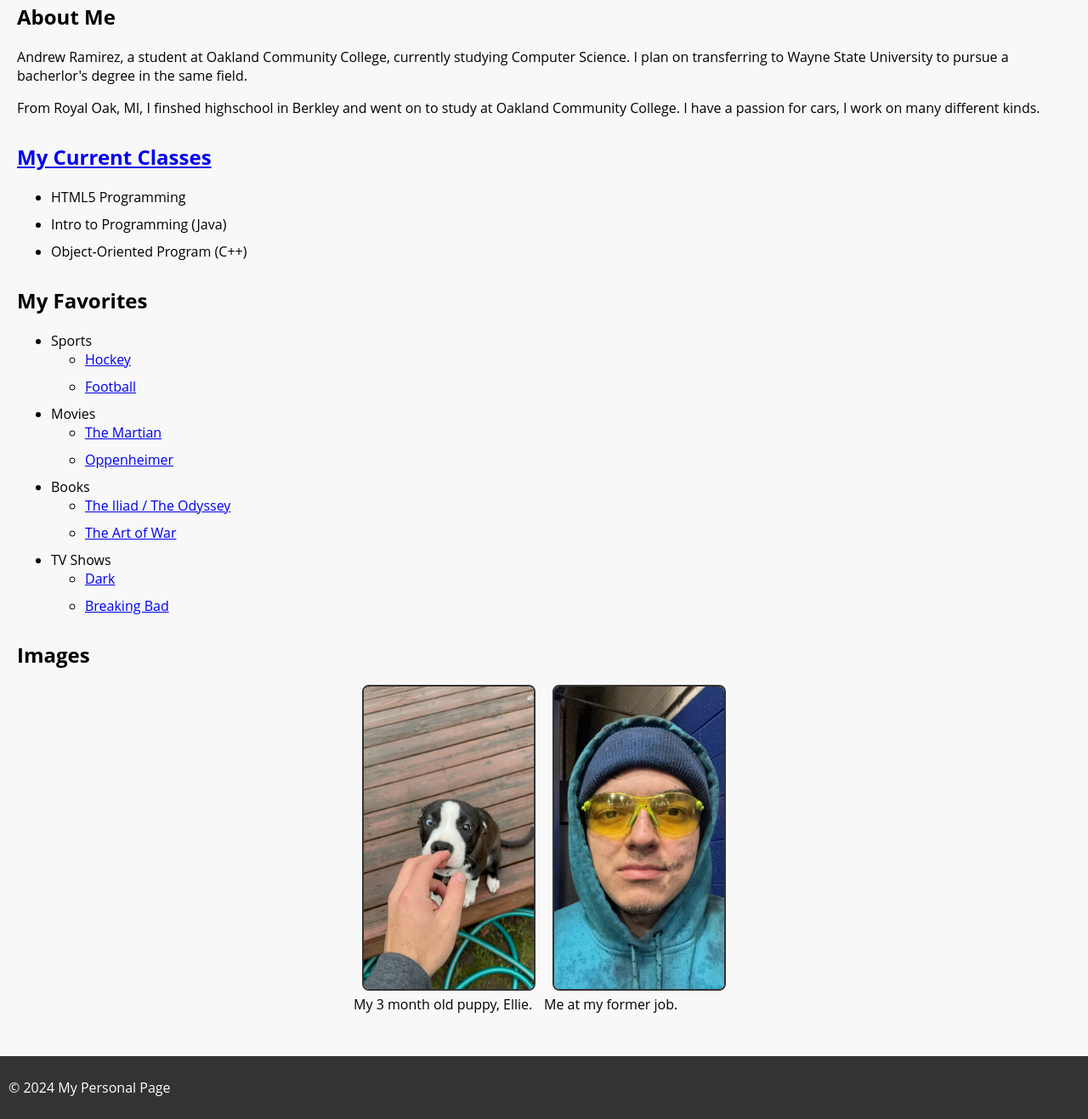
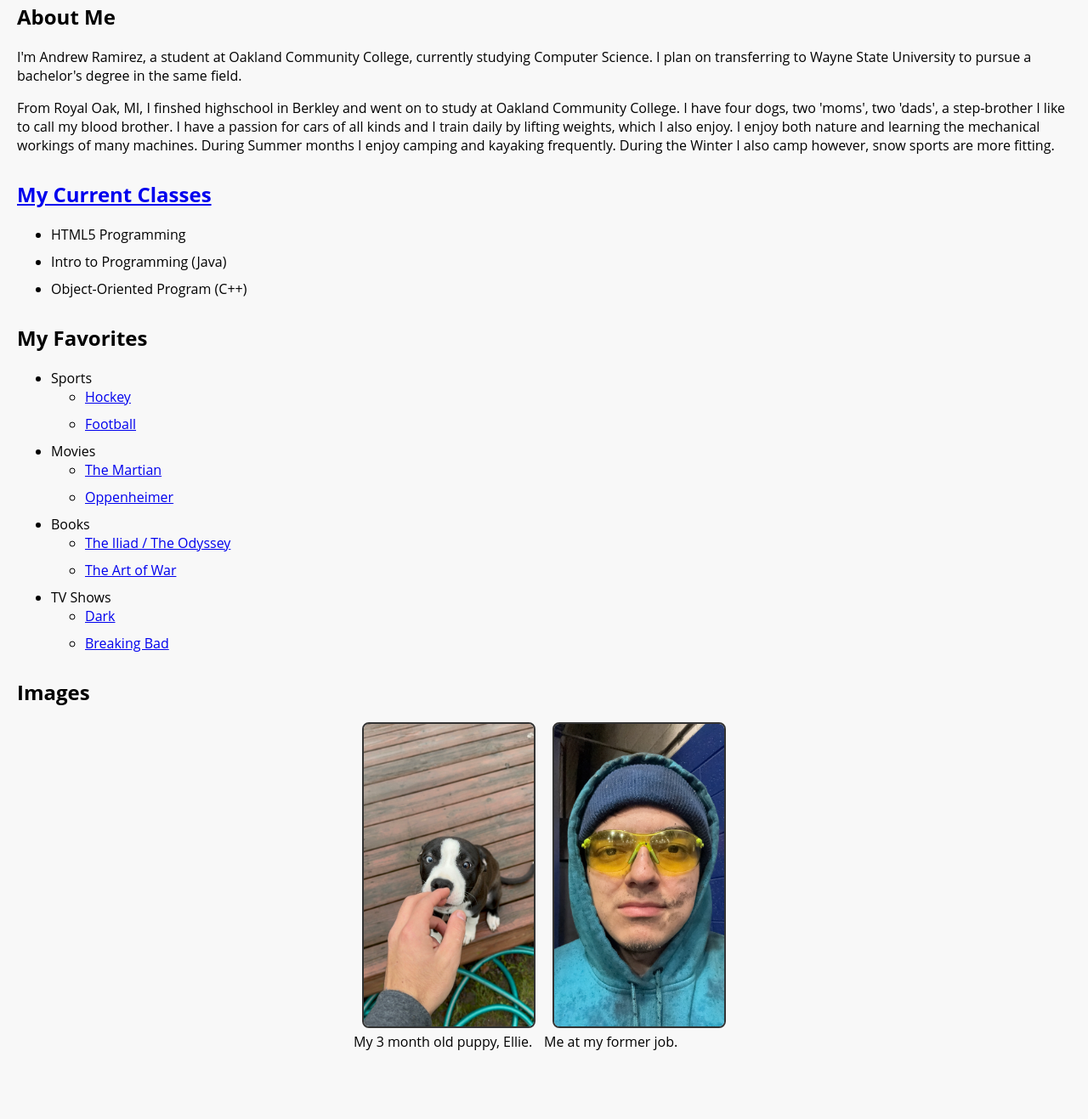
Before and after one commit to gayhoodnews/gayhoodnews.io, a plain HTML site: page index.html in a window 1280 px wide. Shown: the part 203-1520 px from the top of the page at 85% size. After the commit the page ends 1490 px from the top, so only its background shows below. Drawn offline with Linux system fonts and the light colour scheme.

Commit message:
Update index.html

```diff
--- a/index.html
+++ b/index.html
@@ -19,10 +19,15 @@
     <main>
         <section>
             <h2>About Me</h2>
-            <p> Andrew Ramirez, a student at Oakland Community College, currently studying Computer Science. I plan
-                on transferring to Wayne State University to pursue a bacherlor's degree in the same field.
+            <p> I'm Andrew Ramirez, a student at Oakland Community College, currently studying Computer Science.
+                I plan on transferring to Wayne State University to pursue a bachelor's degree in the same field.
             <p>From Royal Oak, MI, I finshed highschool in Berkley and went on to study at Oakland Community College.
-                I have a passion for cars, I work on many different kinds.
+                I have four dogs, two 'moms', two 'dads', a step-brother I like to call my blood brother.
+                I have a passion for cars of all kinds and I train daily by lifting weights, which I also enjoy.
+
+                I enjoy both nature and learning the mechanical workings of many machines.
+                During Summer months I enjoy camping and kayaking frequently.
+                During the Winter I also camp however, snow sports are more fitting.
             </p>
         </section>
 
@@ -34,7 +39,6 @@
                 <li>Object-Oriented Program (C++)</li>
             </ul>
         </section>
-
 
         <section>
             <h2>My Favorites</h2>
@@ -84,12 +88,7 @@
             </div>
         </section>
 
-
     </main>
-
-    <footer>
-        <p>&copy; 2024 My Personal Page</p>
-    </footer>
 </body>
 
 </html>
```
